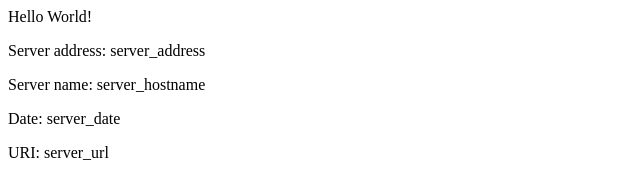
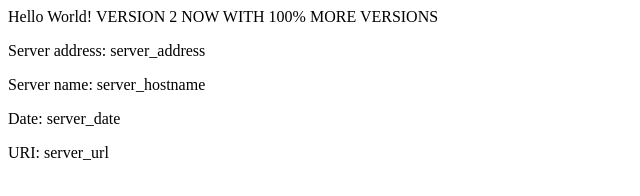
Before and after one commit to peldridge/eks-example, a plain HTML site: page src/index.html in a window 1280 px wide. Shown: the whole page, without its empty margins (0-640 px from the left). Drawn offline with Linux system fonts and the light colour scheme.

Commit message:
v2 Updating home page

```diff
--- a/src/index.html
+++ b/src/index.html
@@ -1,8 +1,8 @@
 <head>
-<title>Hello World</title>
+<title>Hello World VERSION 2 BITCHES, I CHANGED THIS CODE WUUUUUUUUUT</title>
 </head>
 <div class="info">
-<h>Hello World!</h>
+<h>Hello World! VERSION 2 NOW WITH 100% MORE VERSIONS</h>
 <p><span>Server&nbsp;address:</span> <span>server_address</span></p>
 <p><span>Server&nbsp;name:</span> <span>server_hostname</span></p>
 <p class="smaller"><span>Date:</span> <span>server_date</span></p>
```
